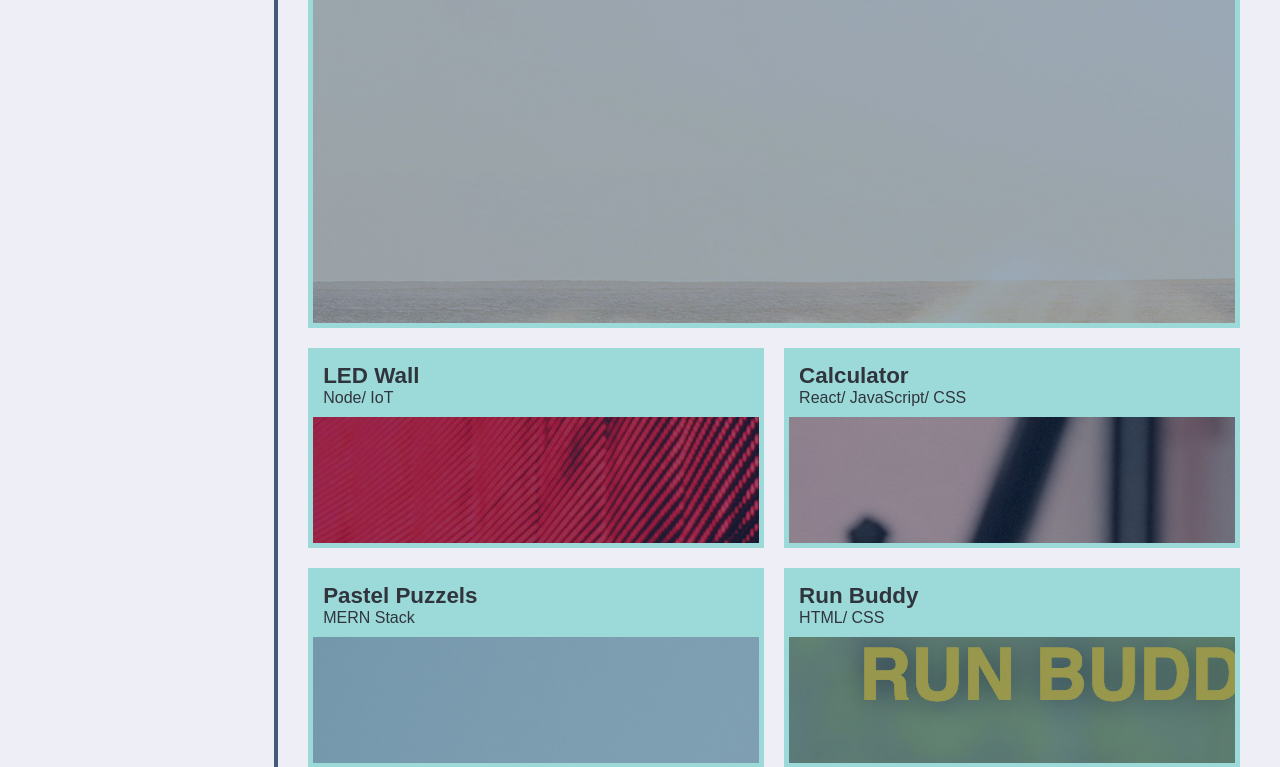
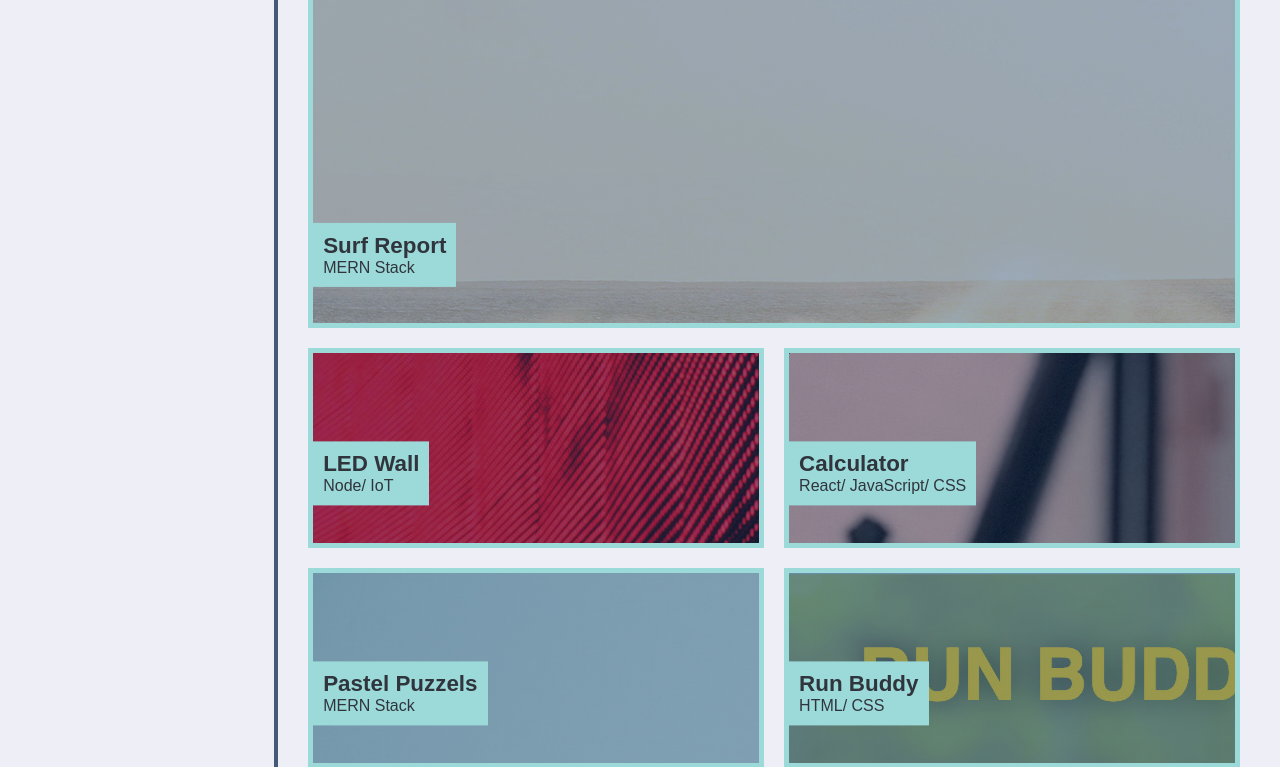
Before and after one commit to SienkC/Portfolio, a plain HTML site: page index.html in a window 1280 px wide. Shown: the part 568-1335 px from the top of the page. Drawn offline with Linux system fonts and the light colour scheme.

Commit message:
Adjusted work labels to be on the bottom left

```diff
--- a/assets/css/style.css
+++ b/assets/css/style.css
@@ -132,8 +132,21 @@ nav a {
     color: var(--darkHeader);
     background-color: var(--lightHeader);
     padding: 10px;
-    /* position: relative;
-    top: 65px; */
+    width:fit-content;
+}
+
+#largeEx .workLabel{
+    position: relative;
+    top: 78%;
+    left: 0%;
+    transform: translate(0%, -22%);
+}
+
+.smallEx .workLabel{
+    position: relative;
+    top: 60%;
+    left: 0%;
+    transform: translate(0%, -40%);
 }
 
 .workLabel h4{
```
